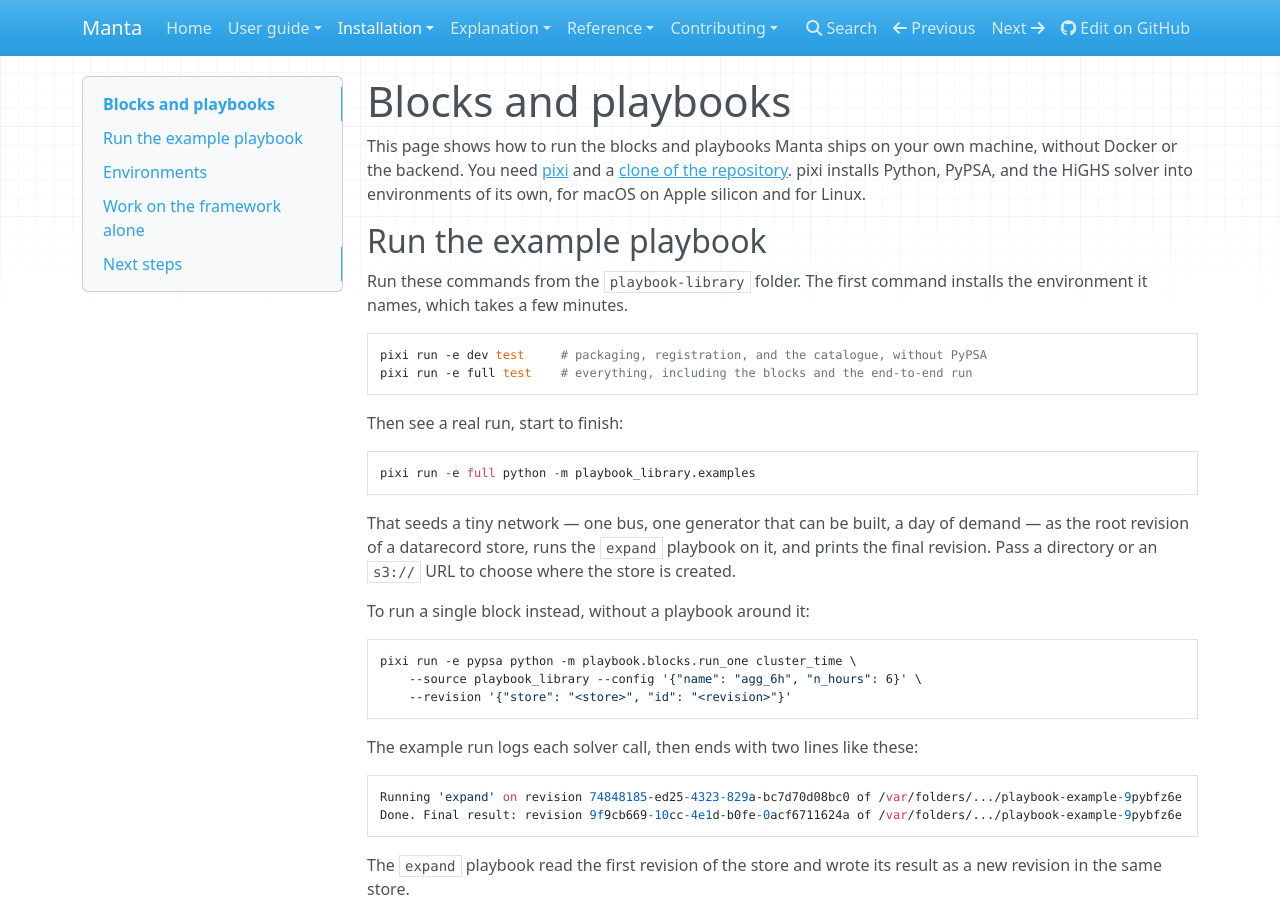
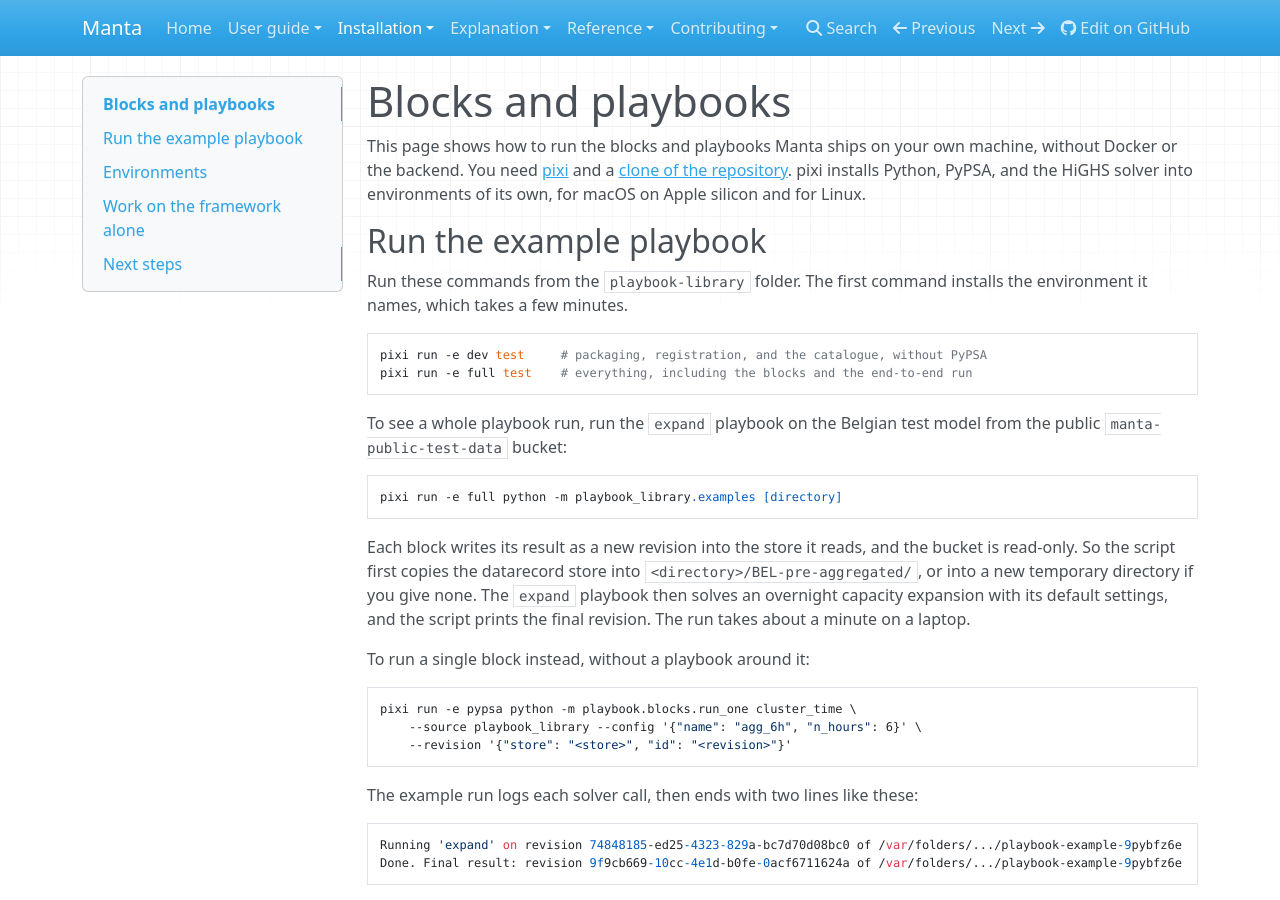
Before and after one commit to manta-plan/manta, an MkDocs documentation site: the page built from docs/installation/blocks-and-playbooks.md, in a window 1280 px wide and 900 px high. Built offline with MkDocs 1.6.1, drawn with Linux system fonts in a browser that asks for light colours; nearby versions of some CDN libraries.

````diff
--- a/playbook-library/README.md
+++ b/playbook-library/README.md
@@ -44,7 +44,7 @@ src/playbook_library/
   time_cluster.py               ... one module per block ...
   pypsa_helpers.py              Where blocks meet their data, and PyPSA work they share
   pypsa_configs.py              Settings models mirroring PyPSA's optimize options
-  examples.py                   A tiny network, and the example playbook run on it
+  examples.py                   The example run: the `expand` playbook on the Belgian test model
   public_data.py                Downloads of the stores in the public test data bucket
   playbooks/                    The playbooks this library ships, with default settings
 ```
@@ -57,16 +57,19 @@ pixi run -e dev test     # packaging, registration, and the catalogue, without P
 pixi run -e full test    # everything, including the blocks and the end-to-end run
 ```
 
-Then see a real run, start to finish:
+To see a whole playbook run, run the `expand` playbook on the Belgian test model from the
+public `manta-public-test-data` bucket:
 
 ```bash
-pixi run -e full python -m playbook_library.examples
+pixi run -e full python -m playbook_library.examples [directory]
 ```
 
-That seeds a tiny network — one bus, one generator that can be built, a day of demand
-— as the root revision of a datarecord store, runs the `expand` playbook on it, and
-prints the final revision. Pass a directory or an `s3://` URL to choose where the store
-is created.
+Each block writes its result as a new revision into the store it reads, and the bucket
+is read-only. So the script first copies the datarecord store into
+`<directory>/BEL-pre-aggregated/`, or into a new temporary directory if you give none.
+The `expand` playbook then solves an overnight capacity expansion with its default
+settings, and the script prints the final revision. The run takes about a minute on a
+laptop.
 
 To run a single block instead, without a playbook around it:
 
````
Also changed, not shown: 6 other files.
